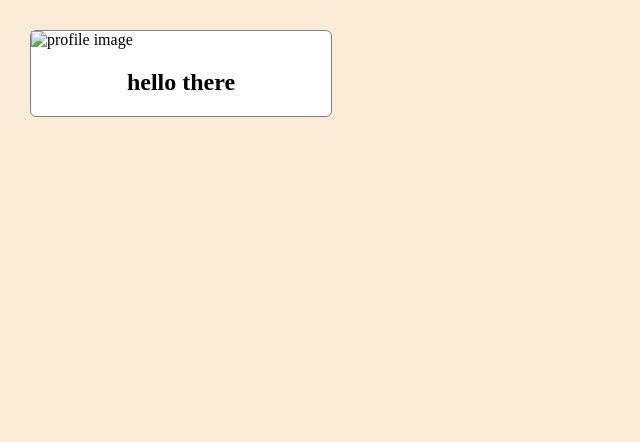
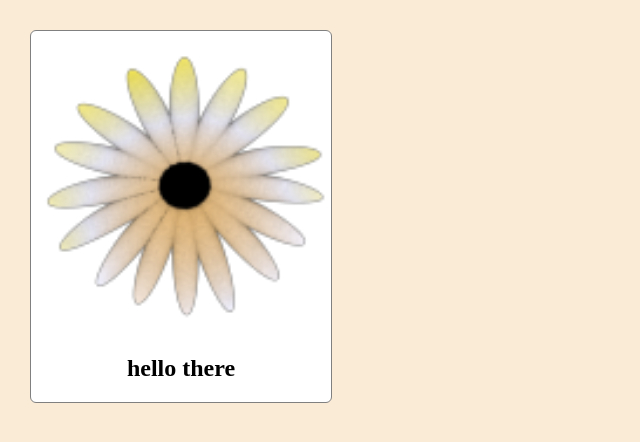
Before and after one commit to calvintd/my-repo-from-remote, a plain HTML site: page index.html in a window 1280 px wide. Shown: the top 442 px of the page, without its empty margins (0-640 px from the left). Drawn offline with Linux system fonts and the light colour scheme.

Commit message:
Changed pic format

```diff
--- a/index.html
+++ b/index.html
@@ -5,7 +5,7 @@
   </head>
   <body>
         <div id="profile-container">
-            <img id="profile-image" src="images/hellothere.jpeg" alt="profile image" />
+            <img id="profile-image" src="images/hellothere.png" alt="profile image" />
             <h2 id="profile-name">hello there</h2>
         </div>
   </body>
```
